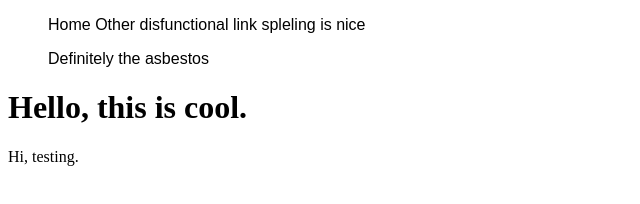
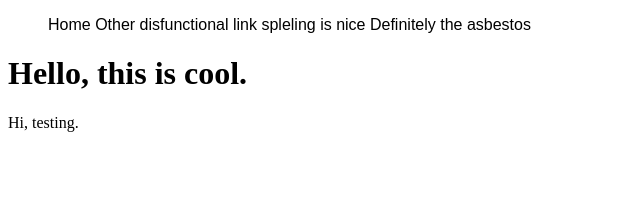
Before and after one commit to atikinf/atikinf.github.io, a plain HTML site: page index.html in a window 1280 px wide. Shown: the whole page, without its empty margins (0-640 px from the left). Drawn offline with Linux system fonts and the light colour scheme.

Commit message:
Update index.html

```diff
--- a/index.html
+++ b/index.html
@@ -13,9 +13,6 @@
 				<li>Home</li>
 				<li>Other disfunctional link</li>
 				<li>spleling is nice</li>
-
-			</ul>
-			<ul class = "right">
 				<li>Definitely the asbestos</li>
 			</ul>
 		</div>
```
